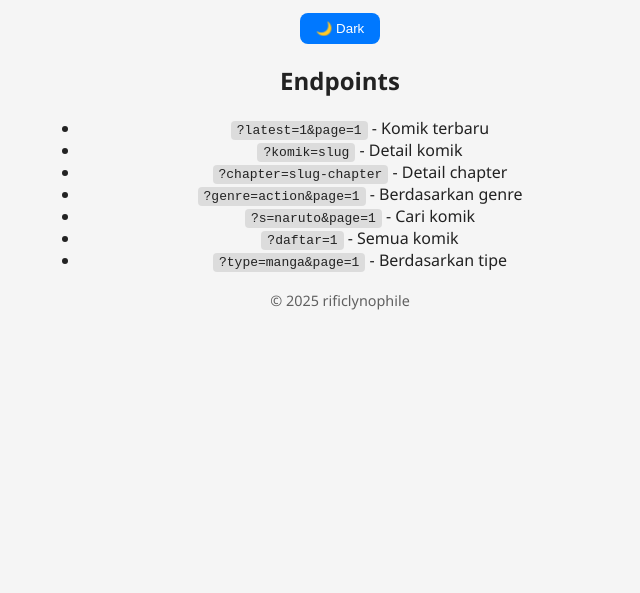
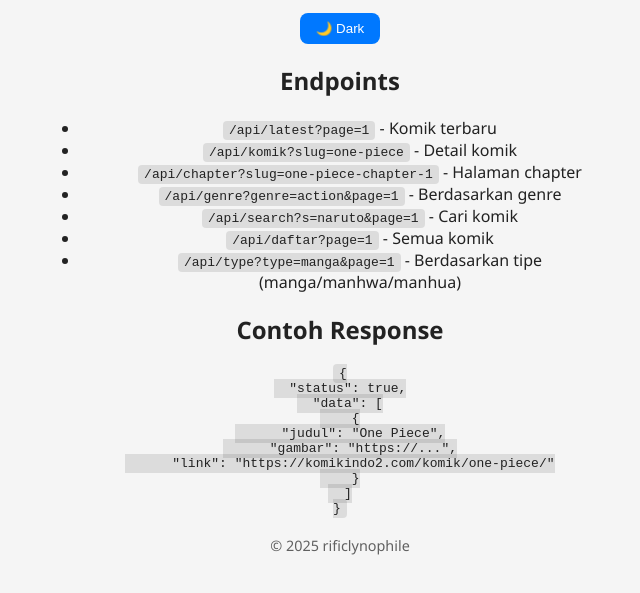
Before and after one commit to rificlynophile/komikindo, a website: page public/docs.html in a window 1280 px wide. Shown: the part 171-764 px from the top of the page, without its empty margins (300-940 px from the left). Drawn offline with Linux system fonts and the light colour scheme.

Commit message:
Update API endpoints in documentation

```diff
--- a/public/docs.html
+++ b/public/docs.html
@@ -14,14 +14,26 @@
 
     <h2>Endpoints</h2>
     <ul>
-      <li><code>?latest=1&page=1</code> - Komik terbaru</li>
-      <li><code>?komik=slug</code> - Detail komik</li>
-      <li><code>?chapter=slug-chapter</code> - Detail chapter</li>
-      <li><code>?genre=action&page=1</code> - Berdasarkan genre</li>
-      <li><code>?s=naruto&page=1</code> - Cari komik</li>
-      <li><code>?daftar=1</code> - Semua komik</li>
-      <li><code>?type=manga&page=1</code> - Berdasarkan tipe</li>
+      <li><code>/api/latest?page=1</code> - Komik terbaru</li>
+      <li><code>/api/komik?slug=one-piece</code> - Detail komik</li>
+      <li><code>/api/chapter?slug=one-piece-chapter-1</code> - Halaman chapter</li>
+      <li><code>/api/genre?genre=action&page=1</code> - Berdasarkan genre</li>
+      <li><code>/api/search?s=naruto&page=1</code> - Cari komik</li>
+      <li><code>/api/daftar?page=1</code> - Semua komik</li>
+      <li><code>/api/type?type=manga&page=1</code> - Berdasarkan tipe (manga/manhwa/manhua)</li>
     </ul>
+
+    <h2>Contoh Response</h2>
+    <pre><code>{
+  "status": true,
+  "data": [
+    {
+      "judul": "One Piece",
+      "gambar": "https://...",
+      "link": "https://komikindo2.com/komik/one-piece/"
+    }
+  ]
+}</code></pre>
 
     <footer>© 2025 rificlynophile</footer>
   </div>
```
